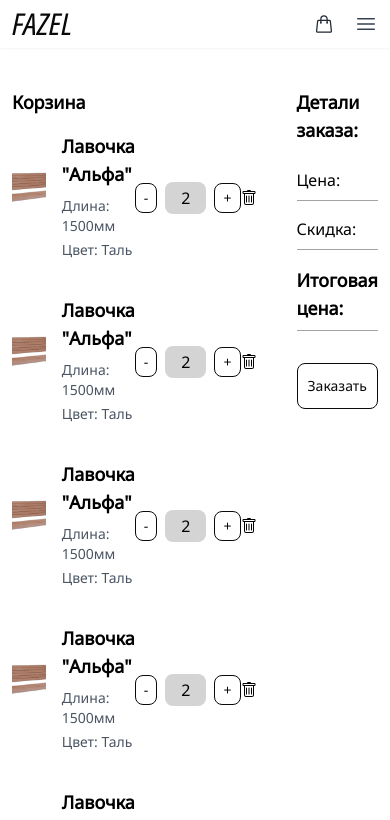
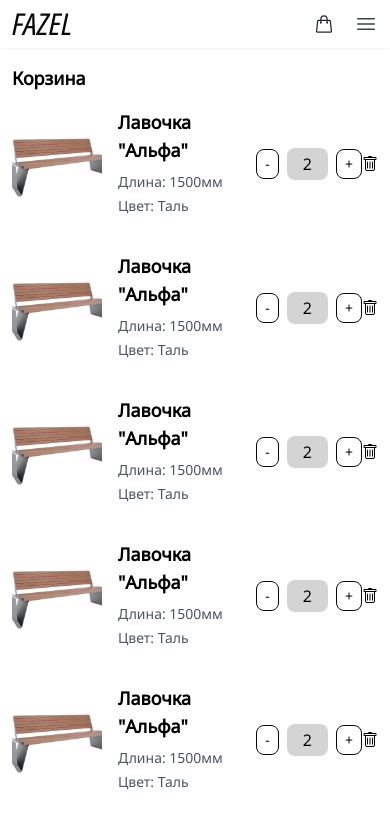
Before and after one commit to Dzhanaur1/fazel-client, a Next.js app: page /cart in a window 390 px wide. Shown: the top 820 px of the page. Built offline with nearby package versions, Linux system fonts and the light colour scheme.

Commit message:
fix cart

```diff
--- a/app/cart/page.jsx
+++ b/app/cart/page.jsx
@@ -3,7 +3,7 @@ import { BsTrash, BsTrash2Fill } from "react-icons/bs";
 
 const ProductItem = () => {
   return (
-    <div className="flex items-center justify-between mb-6">
+    <div className="flex items-center  justify-between mb-6">
       <div className="flex-2">
         <img
           src="slider/alpha.png"
@@ -30,8 +30,8 @@ const ProductItem = () => {
 
 const ShoppingCart = () => {
   return (
-    <div className="con max-w-[980px] pt-10 flex">
-      <div className="flex flex-col flex-[3] gap-2 lg:gap-5 mr-10">
+    <div className="con max-w-[980px] flex-col lg:flex-row pt-4 lg:pt-10 flex">
+      <div className="flex flex-col flex-[3] gap-2 lg:gap-5 lg:mr-10">
         <h3 className="text-lg font-bold mb-2">Корзина </h3>
         <ProductItem />
         <ProductItem />
```
